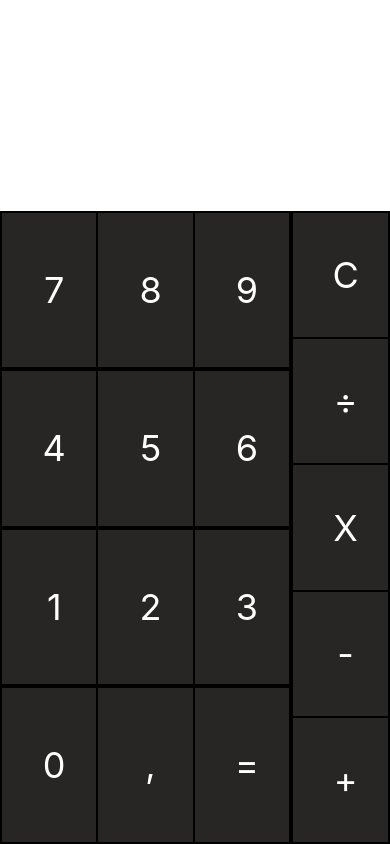
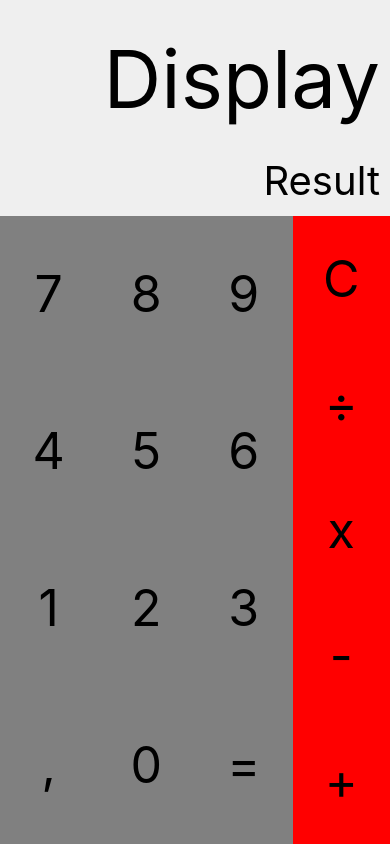
Before and after one commit to grodrigues-dev/calculadora-React, a React Native app: screen / in a window 390 px wide. Built offline with nearby package versions, Linux system fonts and the light colour scheme.

Commit message:
Refazendo design

```diff
--- a/App.js
+++ b/App.js
@@ -1,91 +1,31 @@
-import React, {useState, useEffect} from 'react';
-import { StyleSheet, Text, View, Button, TouchableOpacity } from 'react-native';
+import React from 'react';
+import { StyleSheet, Text, View } from 'react-native';
 
+const col1Buttons = [
+  ['7','8','9'],
+  ['4','5','6'],
+  ['1','2','3'],
+  [',','0','=']
+]
 
-export default function  App() {
+const col2Buttons = ["C", "÷", "x", "-", "+"]
 
-  const [calc, setCalc] = useState([]);
-  const [resultado, setResultado] = useState([])
-
-  const push = (item) =>{
-    setCalc(state =>
-       [...state, item]
-
-    )
-
-  }
-
-  function clear(){
-    setCalc([])
-    setResultado([])
-
-  }
-
-  function Calcular(){
-    let operacao = calc.filter(x => typeof(x)==="string" && x!='.')
-    let numeros = calc.join('').split(operacao)
-    let n1 = numeros[0];
-    let n2 = numeros[1];
-    let result;
-    switch (operacao[0]) {
-      case '+':
-       result = n1+n2
-        break;
-      case '-':
-        result = n1-n2
-        break;
-      case '÷':
-        result = n1/n2
-        break;
-      case '*':
-        result = n1*n2
-        break;
-      default:
-        break;
-    }
-    console.log(result, typeof(result));
-
-    if (result == 'NaN' || result == "Infinity") return
-    if (operacao.length>1) return
-    setResultado(result.toFixed(2))
-  }
-
+export default function App() {
   return (
     <View style={styles.container}>
-      <View style={styles.resultado}>
-        <Text style={styles.TextResult}>{calc}</Text>
-        <Text style={styles.TextResult}>{resultado}</Text>
-      </View>
-      <View style={styles.calculos}>
-        <View style={styles.numeros}>
-          <View style={styles.lines}>
-            <TouchableOpacity style={styles.buttons} onPress={()=>{push(7)}}><Text style={styles.text}> 7</Text></TouchableOpacity>
-            <TouchableOpacity style={styles.buttons} onPress={()=>{push(8)}}><Text style={styles.text}> 8</Text></TouchableOpacity>
-            <TouchableOpacity style={styles.buttons} onPress={()=>{push(9)}}><Text style={styles.text}> 9</Text></TouchableOpacity>
-          </View>
-          <View style={styles.lines}>
-            <TouchableOpacity style={styles.buttons} onPress={()=>{push(4)}} ><Text style={styles.text} > 4</Text></TouchableOpacity>
-            <TouchableOpacity style={styles.buttons} onPress={()=>{push(5)}}><Text style={styles.text} > 5</Text></TouchableOpacity>
-            <TouchableOpacity style={styles.buttons} onPress={()=>{push(6)}}><Text style={styles.text} > 6</Text></TouchableOpacity>
-          </View>
-          <View style={styles.lines}>
-            <TouchableOpacity style={styles.buttons} onPress={()=>{push(1)}}><Text style={styles.text} > 1</Text></TouchableOpacity>
-            <TouchableOpacity style={styles.buttons} onPress={()=>{push(2)}}><Text style={styles.text} > 2</Text></TouchableOpacity>
-            <TouchableOpacity style={styles.buttons} onPress={()=>{push(3)}}><Text style={styles.text} > 3</Text></TouchableOpacity>
-          </View>
-          <View style={styles.lines}>
-            <TouchableOpacity style={styles.buttons} onPress={()=>{push(0)}}><Text style={styles.text}> 0</Text></TouchableOpacity>
-            <TouchableOpacity style={styles.buttons} onPress={()=>{push('.')}}><Text style={styles.text}> ,</Text></TouchableOpacity>
-            <TouchableOpacity style={styles.buttons} onPress={Calcular} ><Text style={styles.text}> =</Text></TouchableOpacity>
-          </View>
+      <Text style={styles.display}> Display</Text>
+      <Text style={styles.result}>Result</Text>
+      <View style={styles.buttons}>
+        <View style={styles.col1}>
+          {col1Buttons.map((line,i)=><View key={i}style={styles.line}>
+          {line.map(op=><View key={op} style={styles.btn}>
+            <Text style={styles.btnText}>{op}</Text>
+          </View>)}
+          </View>)}
         </View>
-        <View style={styles.simbolos}>
-            <TouchableOpacity style={styles.buttons} onPress={clear}><Text style={styles.text}> C</Text></TouchableOpacity>
-            <TouchableOpacity style={styles.buttons} onPress={()=>{push('÷')}}><Text style={styles.text}> ÷</Text></TouchableOpacity>
-            <TouchableOpacity style={styles.buttons} onPress={()=>{push('*')}}><Text style={styles.text}> X</Text></TouchableOpacity>
-            <TouchableOpacity style={styles.buttons} onPress={()=>{push('-')}}><Text style={styles.text}> -</Text></TouchableOpacity>
-            <TouchableOpacity style={styles.buttons} onPress={()=>{push('+')}}><Text style={styles.text}> +</Text></TouchableOpacity>
-        </View>
+        <View style={styles.col2}>{col2Buttons.map(op=><View key={op} style={styles.btn}>
+            <Text style={styles.btnText}>{op}</Text>
+          </View>)}</View>
       </View>
     </View>
   );
@@ -94,51 +34,51 @@ export default function  App() {
 const styles = StyleSheet.create({
   container: {
     flex: 1,
+    backgroundColor: '#fff',
     alignItems: 'stretch',
     justifyContent: 'center',
-    backgroundColor: 'black'
   },
-  resultado: {
+  display:{
+    flex:1,
+    backgroundColor: "#EFEFEF",
+    fontSize: 80,
+    textAlign: 'right',
+    paddingTop: 30,
+    paddingRight: 10
+  },
+  result: {
+    flex: 0.4,
+    backgroundColor: "#EFEFEF",
+    fontSize: 40,
+    textAlign: 'right',
+    paddingRight: 10,
+    paddingBottom: 10
+  },
+  buttons: {
+    flex: 5,
+    flexDirection: 'row'
+  },
+  col1:{
+    flex: 3,
+    backgroundColor: 'grey'
+  },
+  col2: {
     flex: 1,
-    backgroundColor: "#fff",
-    alignItems: "flex-end",
-    justifyContent: "center",
-    color: "#000",
+    backgroundColor: "red"
   },
-  calculos: {
-    flex: 3,
+  line: {
+    flex: 1,
     flexDirection: "row"
   },
-  numeros: {
-    flex: 3,
-  },
-  simbolos:{
+  btn: {
     flex: 1,
-    margin: 1,
-    alignItems: 'stretch',
-    justifyContent: "space-around"
-  },
-  buttons:{
-    flex: 1,
-    margin: 1,
-    backgroundColor: "#282525",
-    fontSize: 25,
+    alignItems: "center",
     justifyContent: "center",
-    alignItems: "center",
 
   },
-  lines: {
-    flex: 1,
-    margin: 1,
-    flexDirection: "row"
-  },
-  text:{
-    fontSize: 36,
-    color: '#fff'
-  },
-  TextResult :{
-    fontSize: 80,
-    color: "red"
+  btnText:{
+    textAlign: "center",
+    fontSize: 50
   }
 
 });
```
